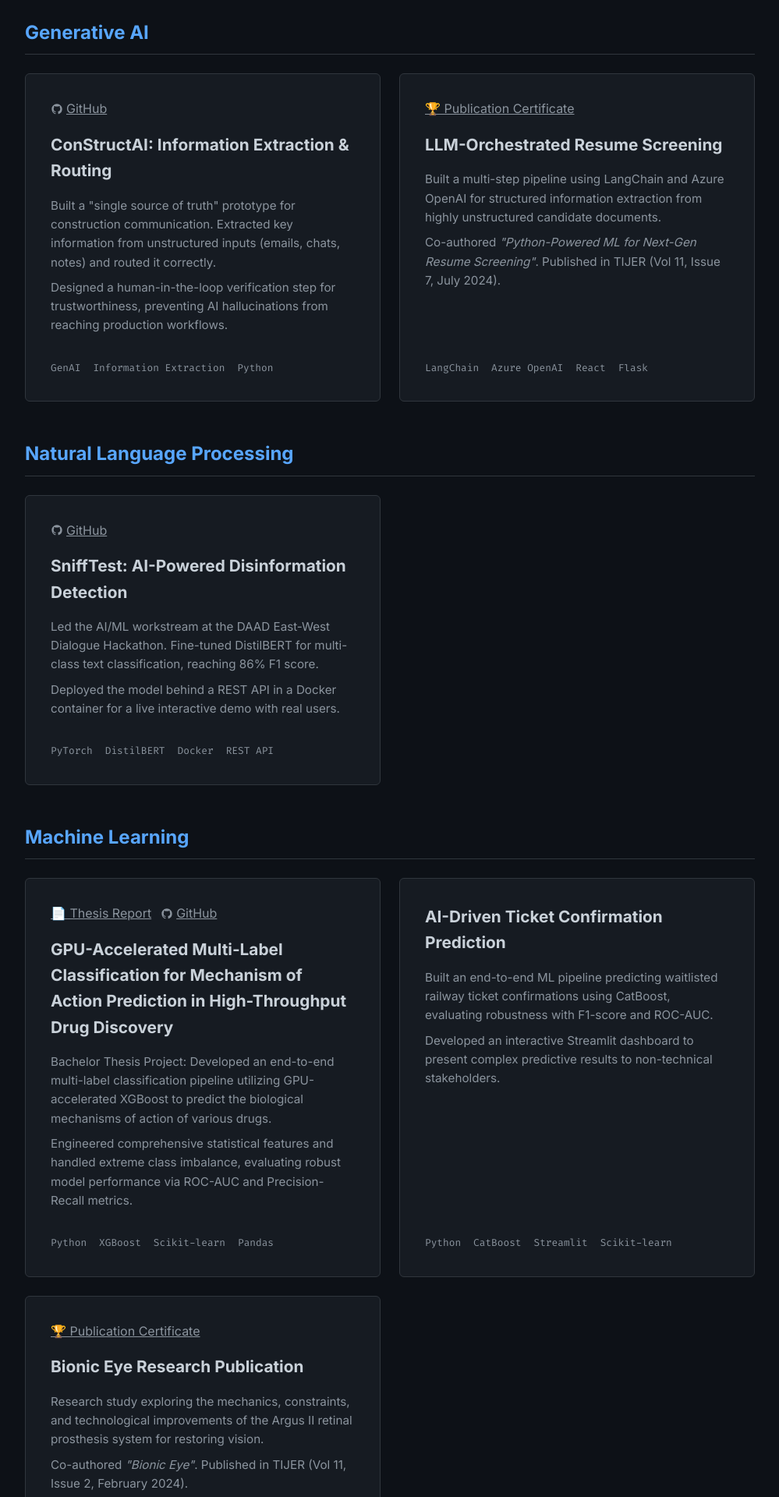
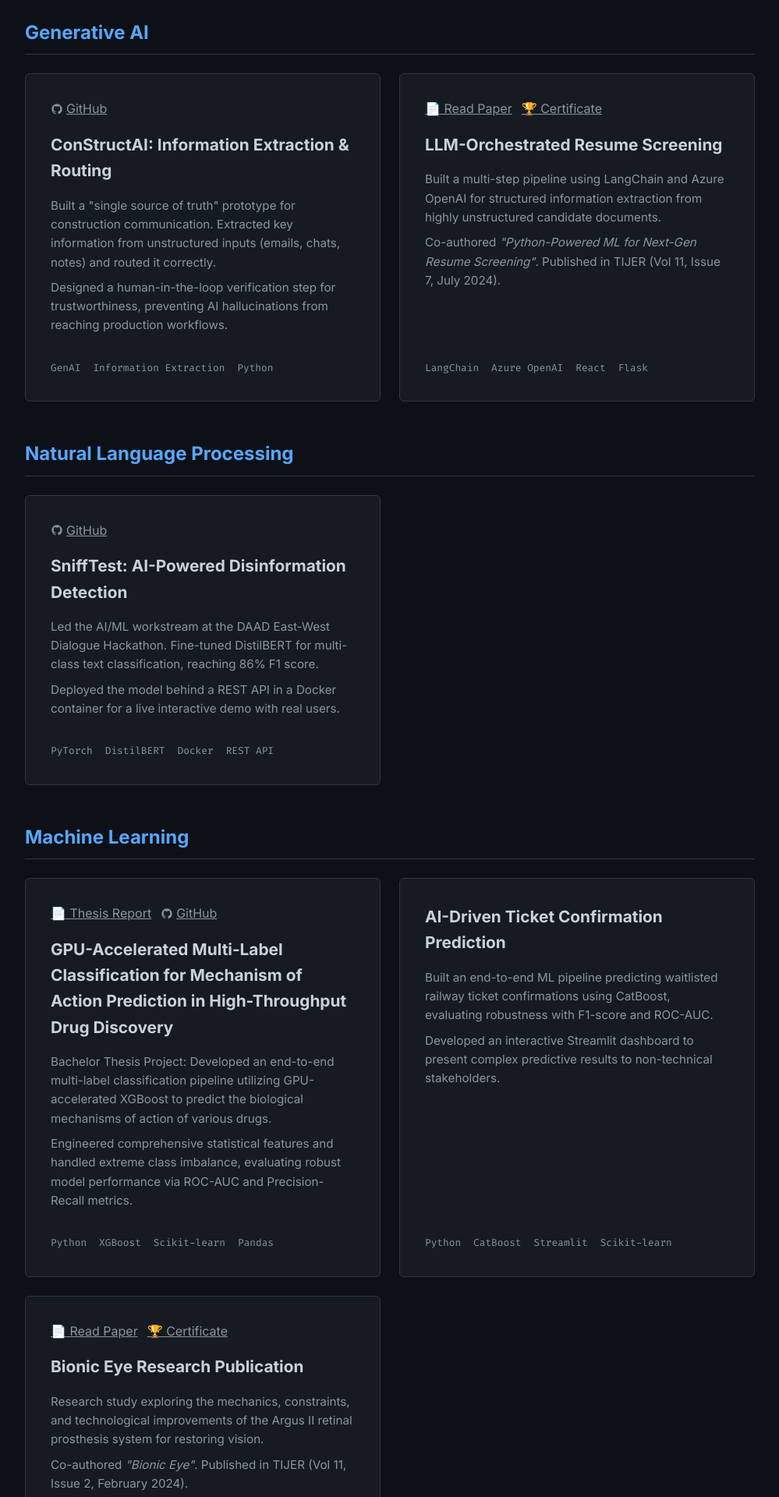
Before and after one commit to PavinSP/portfolio, a React (Vite) app: page /#/projects in a window 1280 px wide. Shown: the part 695-2615 px from the top of the page at 78% size, without its empty margins (140-1139 px from the left). Built offline with nearby package versions, Linux system fonts and the light colour scheme.

Commit message:
Add direct PDF paper links alongside certificates

```diff
--- a/src/pages/Projects.tsx
+++ b/src/pages/Projects.tsx
@@ -84,8 +84,11 @@ const Projects = () => {
           <div className="project-top">
             <div className="project-header-flex">
               <div className="project-links">
+                <a href="https://tijer.org/tijer/papers/TIJERC001274.pdf" target="_blank" rel="noopener noreferrer" style={{ display: 'flex', alignItems: 'center', gap: '0.25rem' }}>
+                  📄 Read Paper
+                </a>
                 <a href="https://tijer.org/tijer/certificatemanager.php?a_rid=153454" target="_blank" rel="noopener noreferrer" style={{ display: 'flex', alignItems: 'center', gap: '0.25rem' }}>
-                  🏆 Publication Certificate
+                  🏆 Certificate
                 </a>
               </div>
             </div>
@@ -187,8 +190,11 @@ const Projects = () => {
           <div className="project-top">
             <div className="project-header-flex">
               <div className="project-links">
+                <a href="https://tijer.org/tijer/papers/TIJERB001114.pdf" target="_blank" rel="noopener noreferrer" style={{ display: 'flex', alignItems: 'center', gap: '0.25rem' }}>
+                  📄 Read Paper
+                </a>
                 <a href="https://tijer.org/tijer/certificatemanager.php?a_rid=151048" target="_blank" rel="noopener noreferrer" style={{ display: 'flex', alignItems: 'center', gap: '0.25rem' }}>
-                  🏆 Publication Certificate
+                  🏆 Certificate
                 </a>
               </div>
             </div>
```
